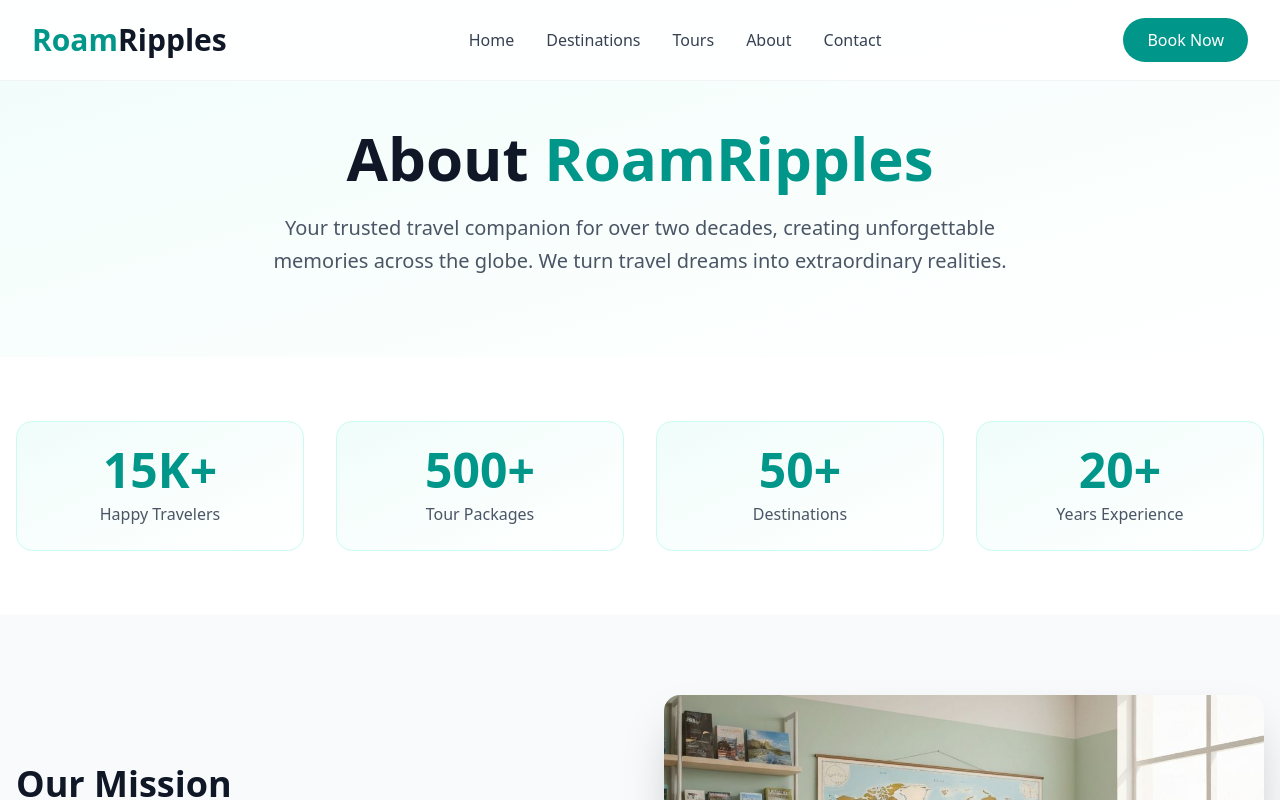
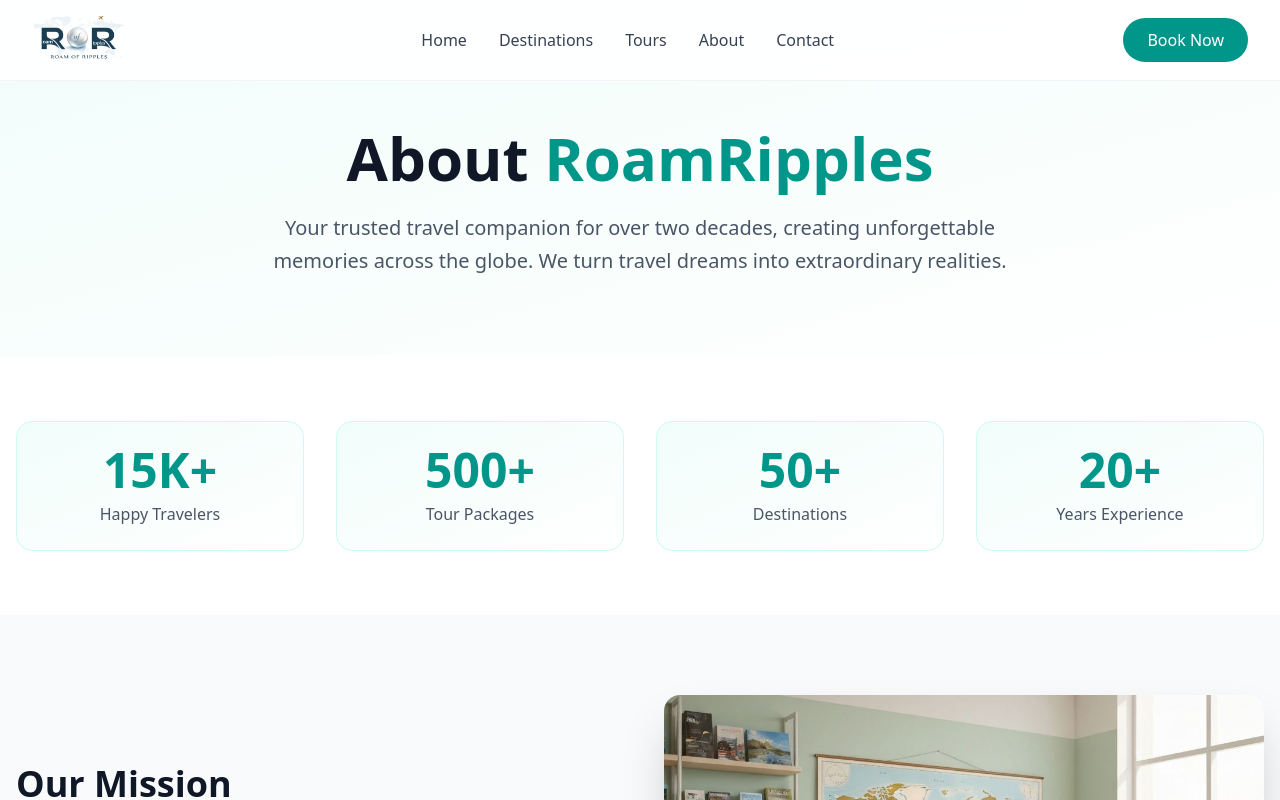
Before and after one commit to santoshrazz/Roam-Of-Ripples, a Next.js app: page /about in a window 1280 px wide. Shown: the top 800 px of the page. Built offline with nearby package versions, Linux system fonts and the light colour scheme.

Commit message:
added adress and logo

```diff
--- a/components/Contact.tsx
+++ b/components/Contact.tsx
@@ -49,7 +49,7 @@ export default function ContactPage() {
     // Simulate API call
     await new Promise((resolve) => setTimeout(resolve, 2000));
 
-    console.log("[v0] Form submitted:", formData);
+    console.log("Form submitted:", formData);
     setSubmitStatus("success");
     setIsSubmitting(false);
 
@@ -212,6 +212,12 @@ export default function ContactPage() {
               <p className="text-gray-600">
                 Meydan Grandstand, 6th floor, Meydan Road, Nad AI Shedba ,
                 Dubai, U.A.E
+              </p>
+              <h3 className="text-lg font-bold text-gray-900 mb-2">
+                Indian Office
+              </h3>
+              <p className="text-gray-600">
+                58, sabujayan awashan, Kabardanga mor, Kolkata - 700104
               </p>
             </div>
 
--- a/components/Footer.tsx
+++ b/components/Footer.tsx
@@ -2,6 +2,7 @@
 
 import { motion } from "framer-motion";
 import { Facebook, Instagram, Twitter } from "lucide-react";
+import Image from "next/image";
 import Link from "next/link";
 
 export function Footer() {
@@ -16,8 +17,14 @@ export function Footer() {
             viewport={{ once: true }}
           >
             <div className="text-2xl font-bold mb-4">
-              <span className="text-teal-400">Roam</span>
-              <span className="text-white">Ripples</span>
+              {/* <span className="text-teal-400">Roam</span>
+              <span className="text-white">Ripples</span> */}
+              <Image
+                src={"/new_logo.png"}
+                width={100}
+                height={100}
+                alt="Logo"
+              />
             </div>
             <p className="text-gray-400 leading-relaxed">
               Your trusted travel partner for unforgettable experiences around
@@ -121,6 +128,10 @@ export function Footer() {
                 Dubai Office : Meydan Grandstand, 6th floor, Meydan Road, Nad AI
                 Shedba , Dubai, U.A.E
               </li>
+              <li>
+                Indian Office : 58, sabujayan awashan, Kabardanga mor, Kolkata -
+                700104
+              </li>
             </ul>
 
             <div className="flex gap-4 mt-6">
--- a/components/Header.tsx
+++ b/components/Header.tsx
@@ -3,6 +3,7 @@
 import { useState } from "react";
 import { motion, AnimatePresence } from "framer-motion";
 import { useRouter } from "next/navigation";
+import Image from "next/image";
 
 export function Header() {
   const [isMenuOpen, setIsMenuOpen] = useState(false);
@@ -48,10 +49,11 @@ export function Header() {
             className="flex items-center cursor-pointer"
             onClick={() => router.push("/")}
           >
-            <div className="text-2xl md:text-3xl font-bold">
+            {/* <div className="text-2xl md:text-3xl font-bold">
               <span className="text-teal-600">Roam</span>
               <span className="text-gray-900">Ripples</span>
-            </div>
+            </div> */}
+            <Image src={"/new_logo.png"} width={100} height={100} alt="Logo" />
           </motion.div>
 
           {/* Desktop Navigation */}
```
Also changed, not shown: public/new_logo.png (added), 1 other file (tests, documents, lock files or other folders).
